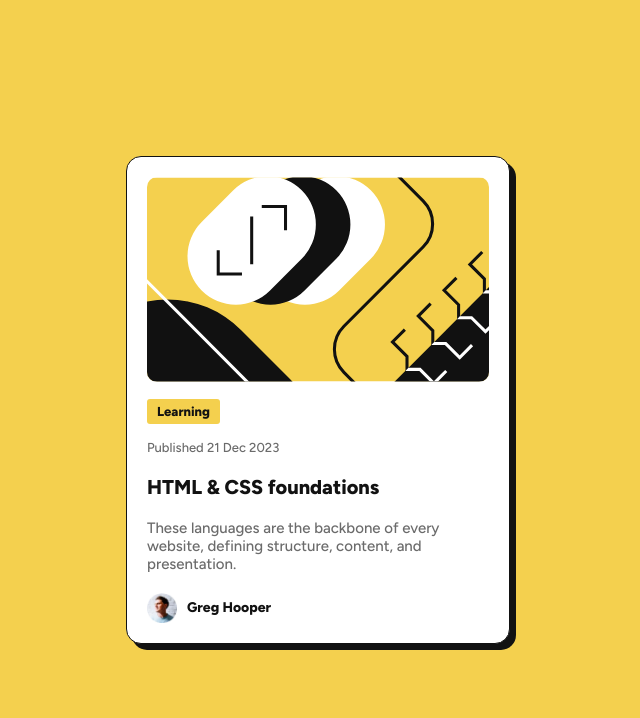
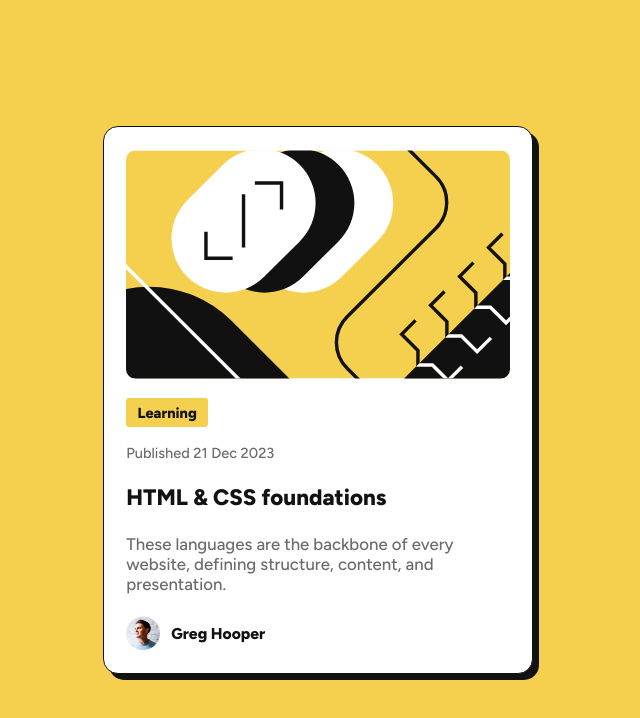
Before and after one commit to webthingz/frontend-mentor, a plain HTML site: page blog-preview-card/index.html in a window 1280 px wide. Shown: the whole page, without its empty margins (322-962 px from the left). Drawn offline with Linux system fonts and the light colour scheme.

Commit message:
bigger font size

```diff
--- a/blog-preview-card/index.html
+++ b/blog-preview-card/index.html
@@ -46,7 +46,7 @@
         box-sizing: border-box;
       }
       html {
-        font-size: 62.5%;
+        font-size: 70%;
       }
 
       body {
@@ -68,7 +68,8 @@
         flex-direction: column;
         gap: 2rem;
 
-        max-width: 384px;
+        max-width: 38.4rem;
+        height: auto;
         padding: 2rem;
 
         border-radius: 15px;
```
